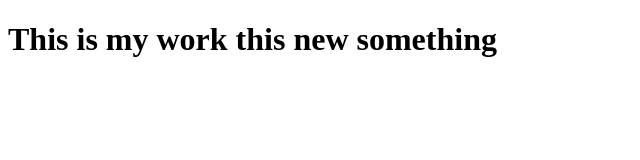
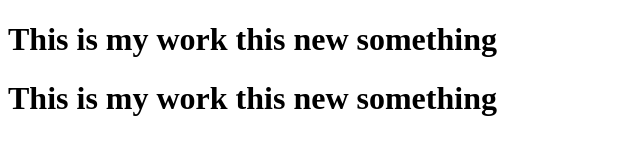
Before and after one commit to s376318/DemoProject, a plain HTML site: page index.html in a window 1280 px wide. Shown: the whole page, without its empty margins (0-640 px from the left). Drawn offline with Linux system fonts and the light colour scheme.

Commit message:
Update index.html
gggg

```diff
--- a/index.html
+++ b/index.html
@@ -7,6 +7,7 @@
 </head>
 <body>
     <h1> This is my work this new something </h1>
+    <h1> This is my work this new something </h1>
 
 </body>
 </html>
```
